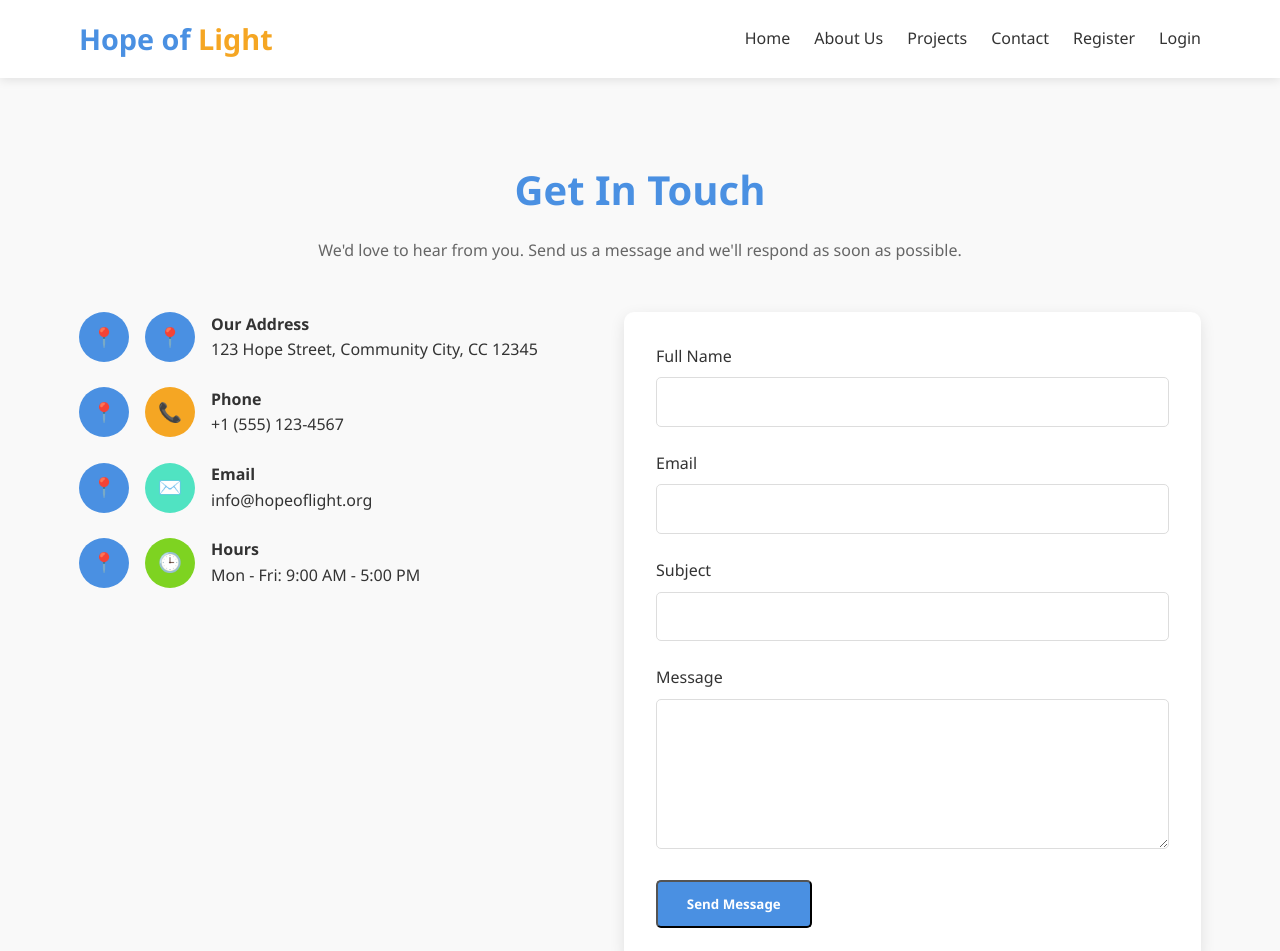
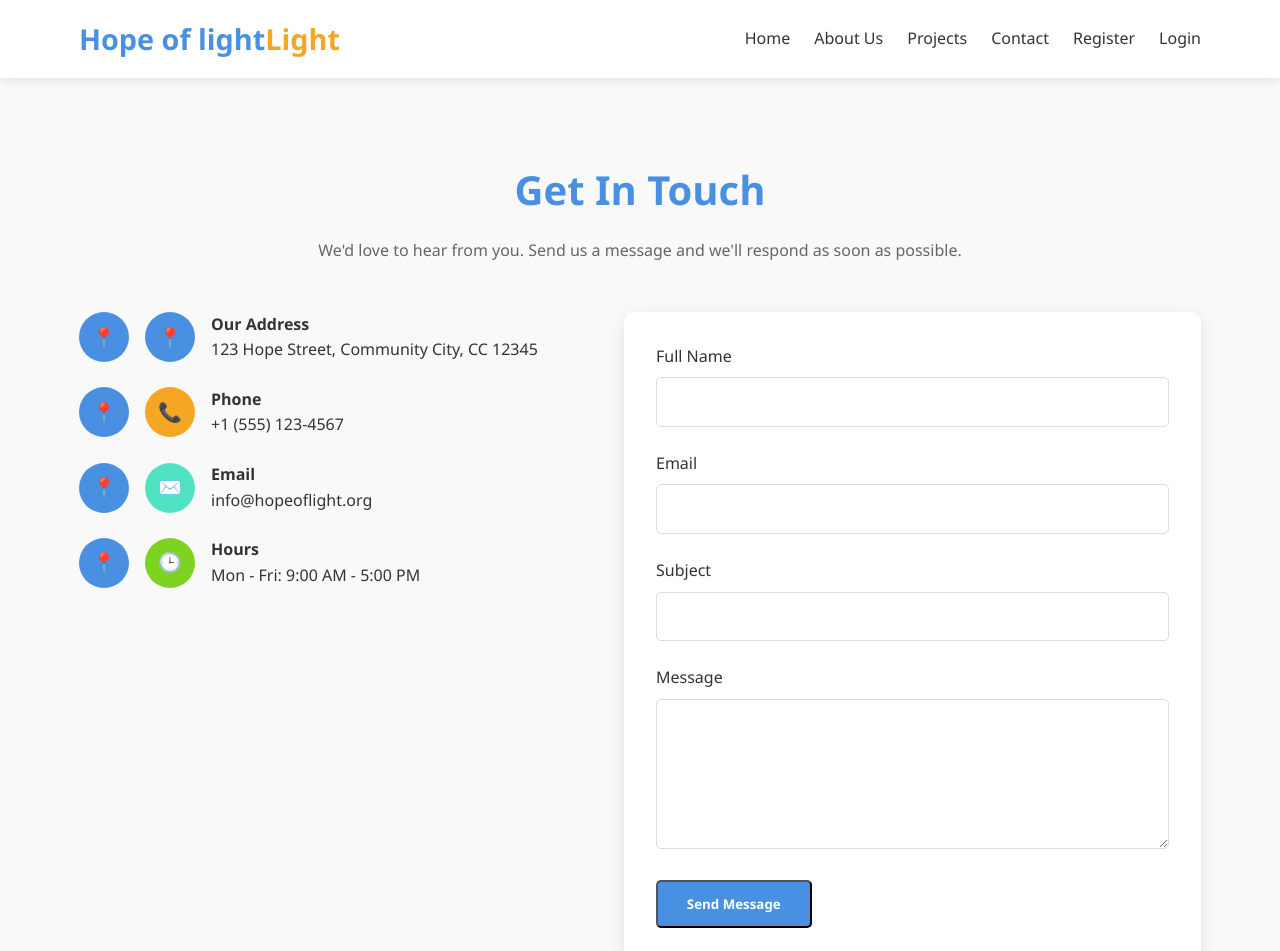
Before and after one commit to Ayan8861/Ayan.github.io, a plain HTML site: page contact.html in a window 1280 px wide. Shown: the top 951 px of the page. Drawn offline with Linux system fonts and the light colour scheme.

Commit message:
contact.html

```diff
--- a/contact.html
+++ b/contact.html
@@ -12,7 +12,7 @@
     <header>
         <div class="container">
             <nav class="navbar">
-                <a href="index.html" class="logo">Hope of <span>Light</span></a>
+                <a href="index.html" class="logo">Hope of light<span>Light</span></a>
                 <ul class="nav-links">
                     <li><a href="index.html">Home</a></li>
                     <li><a href="about.html">About Us</a></li>
```
